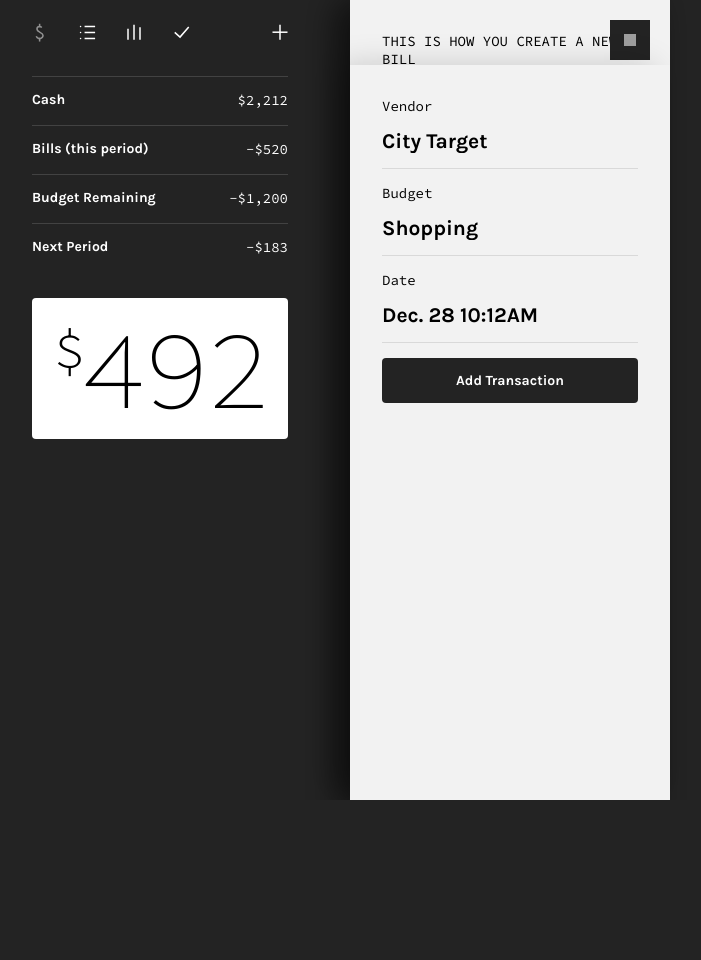
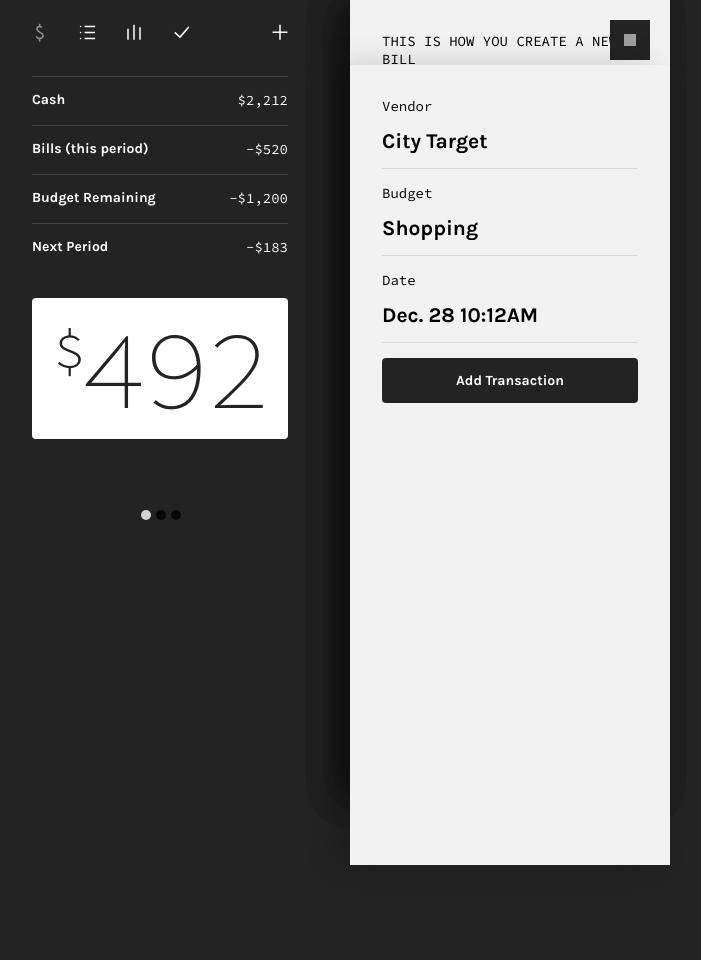
Before and after one commit to bsley/rocket, a PHP site: page / in a window 1280 px wide. Shown: the whole page, without its empty margins (0-701 px from the left). Before the commit the page ends 800 px from the top, so only its background shows below. Run offline with PHP 8.4, Linux system fonts and the light colour scheme; some libraries are stand-ins or nearby versions; grey boxes are pictures that could not be loaded.

Commit message:
added carousel to home

```diff
--- a/_css/idangerous.swiper.css
+++ b/_css/idangerous.swiper.css
@@ -116,3 +116,64 @@ Pagination Styles
 	/* Specific visible button style: */
 
 }
+
+
+
+
+
+
+
+
+
+
+
+
+
+
+
+
+
+
+
+
+.swiper-container {
+  width: 320px;
+  height: 80%;
+
+
+}
+
+.swiper-slide {
+	/*
+background: url(http://payload224.cargocollective.com/1/0/128/6782504/689_small_032.jpg);
+	background-size: 100% 100%;
+*/
+/* 	background: aqua; */
+	width: 320px;
+	height: 300px;
+
+}
+
+
+.pagination {
+  position: absolute;
+  z-index: 20;
+  left: 44%;
+  top: 450px;
+}
+.swiper-pagination-switch {
+  display: inline-block;
+  width: 10px;
+  height: 10px;
+  border-radius: 10000px;
+  background: black;
+  margin-right: 5px;
+  opacity: 0.8;
+  cursor: pointer;
+}
+.swiper-visible-switch {
+  background: pink;
+}
+.swiper-active-switch {
+  background: #fff;
+}
--- a/_css/screen.css
+++ b/_css/screen.css
@@ -487,7 +487,7 @@ filter: progid:DXImageTransform.Microsoft.gradient( startColorstr='#ff0084', end
 #status {
 
 	min-height: 100%;
-	margin-top: 50px;
+	margin-top: 60px;
 	/* background: white; */
 	/* color: #000; */
 	overflow: auto;
@@ -497,10 +497,9 @@ filter: progid:DXImageTransform.Microsoft.gradient( startColorstr='#ff0084', end
 }
 
 #status .equation {
-	padding-top: 20px;
+
 	display: block;
 	overflow: auto;
-	margin-top: 10px;
 
 
 }
@@ -533,7 +532,7 @@ filter: progid:DXImageTransform.Microsoft.gradient( startColorstr='#ff0084', end
 	padding-top:0;
 	font-size:8em;
 /* 	border: 1.5px solid #fff; */
-	color: #000;
+	color: #232323;
 	text-align: center;
 	font-family: 'Source Code Pro';
 	letter-spacing: -5px;
@@ -555,6 +554,7 @@ filter: progid:DXImageTransform.Microsoft.gradient( startColorstr='#ff0084', end
 #status #items {
 	width: 80%;
 	padding: 5% 10% 5% 10%;
+	color: white;
 }
 
 #status #items .row {
--- a/_js/actions.js
+++ b/_js/actions.js
@@ -1,8 +1,14 @@
-
 
 
 
 $( document ).ready(function() {
+
+
+
+ var mySwiper = new Swiper('.swiper-container',{
+    pagination: '.pagination',
+    paginationClickable: true
+  })
 
 
 
@@ -15,7 +21,7 @@ $( document ).ready(function() {
 	$( ".back_button" ).hide();
 	$( "#status" ).show();
 /* 	$( ".section_head.status" ).show(); */
-/* 	$("#splash").hide(); */
+	$("#splash").hide();
 	$("#blackbar").hide();
 	$(".next, .prev").hide();
 
@@ -31,19 +37,23 @@ function resetKeypad() {
 */
 	// PREVENT ELASTIC SCROLLING
 
+/*
 
 	$(document).bind(
 		'touchmove', function(e) {
 		e.preventDefault();
 	});
+*/
 
 
+/*
 
 		$("#splash").delay(500).fadeTo(400, 0, function() {
 	        $(this).hide();
 	    });
 
 
+*/
 
 
 
--- a/index.php
+++ b/index.php
@@ -16,24 +16,21 @@
 
 		<link rel="stylesheet" type="text/css" href="_css/clear.css" />
 		<link rel="stylesheet" type="text/css" href="_css/screen.css" />
+		<link rel="stylesheet" type="text/css" href="_css/idangerous.swiper.css" />
 
-		<script src="http://ajax.googleapis.com/ajax/libs/jquery/1.9.1/jquery.min.js"></script>
+
+		<script src="http://ajax.googleapis.com/ajax/libs/jquery/1.10.1/jquery.min.js"></script>
 		<script src="http://code.jquery.com/ui/1.10.3/jquery-ui.js"></script>
 
-<!-- 		<script src="http://code.jquery.com/jquery-latest.js"></script> -->
-<!-- 		<script src="http://code.jquery.com/mobile/1.3.2/jquery.mobile-1.3.2.js"></script> -->
-
-<!--
-		<link href="_hook/hook.css" rel="stylesheet">
-
-	    <script src="_hook/mousewheel.js"></script>
-	    <script src="_hook/hook.min.js"></script>
--->
 
 		<script src="_js/actions.js"></script>
 		<script src="_js/jquery.maskMoney.js"></script>
+		<script src="_js/idangerous.swiper-2.1.min.js"></script>
+
 
 		<script src="http://eightmedia.github.io/hammer.js/dist/jquery.hammer.min.js"></script>
+
+
 
 
 	</head>
@@ -381,9 +378,10 @@
     <section id="status">
 
 
+  	 <div class="swiper-container">
+    <div class="swiper-wrapper">
 
-
-
+		<div class="swiper-slide">
 
 			<div id="items" class="equation">
 				<div class="row">
@@ -446,17 +415,107 @@
 
 			</div>
 
+		</div>
+
+		<div class="swiper-slide">
+
+			<div class="item" >
+
+		    	<div class="one">Reminder: Pay Seattle Public Ulilities</div>
+				<div class="details">
+					<div>before Friday</div>
+				</div>
+
+		    </div>
+		</div>
+
+		<div class="swiper-slide">
 
 
+			<div class="item" >
+
+		    	<div class="one">Pay Period</div>
+				<div class="details">
+					<div>Set as every 14 days (on Friday)</div>
+				</div>
+
+		    </div>
+
+		    <div class="item" >
+
+		    	<div class="one">Push Notifications</div>
+				<div class="details">
+					<div>Upcoming Bills, Low Balance</div>
+				</div>
+
+		    </div>
+
+		    <div class="item" >
+
+		    	<div class="one">Currency</div>
+				<div class="details">
+					<div>$USD</div>
+				</div>
+
+		    </div>
+
+		    <div class="item" >
+
+		    	<div class="one">Data Backup</div>
+				<div class="details">
+					<div>Dropbox Account (jeremy@bsley.com)</div>
+				</div>
+
+		    </div>
+
+
+		    <div class="item" >
+
+		    	<div class="one">Having Problems?</div>
+				<div class="details">
+					<div>Contact our support staff</div>
+				</div>
+
+		    </div>
+		    <div class="item" >
+
+		    	<div class="one">Credits</div>
+				<div class="details">
+					<div>Designed and built by smpl.</div>
+				</div>
+
+		    </div>
+
+
+		</div>
+
+
+    </div>
+    <div class="pagination"></div>
+  </div>
+
+
+
+
+
+
+
+	  <!--
+
+-->
+
+
+
+	<!--
 <div id="nextsteps">
 
-<!-- 		<a href="" class="allocate" >Allocate your balance</a> -->
-	<!-- 	<a href="" class="">See next period</a> -->
+		<a href="" class="allocate" >Allocate your balance</a>
+		<a href="" class="">See next period</a>
 
 
 
 	</div>
-<!--     	    <div id="label">23 days till your next check.</div> -->
+-->
 
 
 
```
Also changed, not shown: other parts of index.php (+0 -88 lines), README.md. Lines whose indentation alone changed are shown as unchanged.
